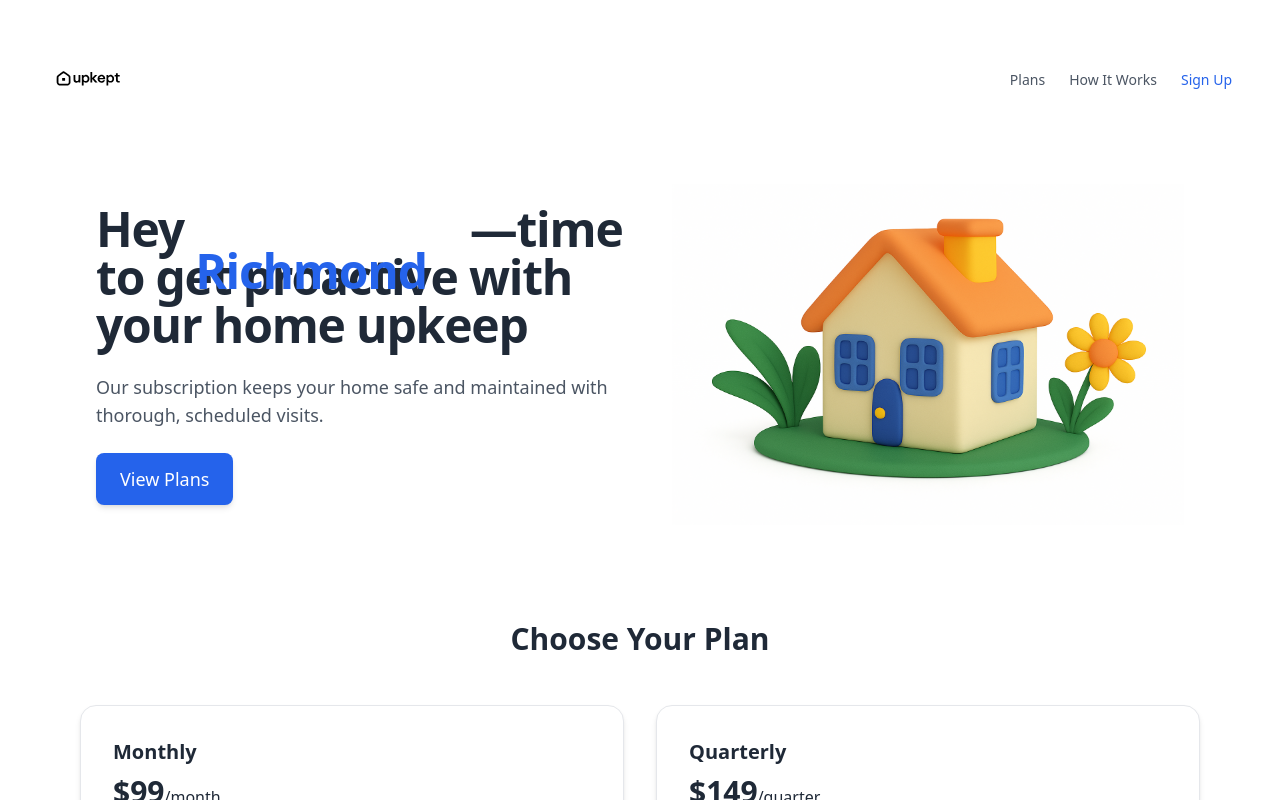
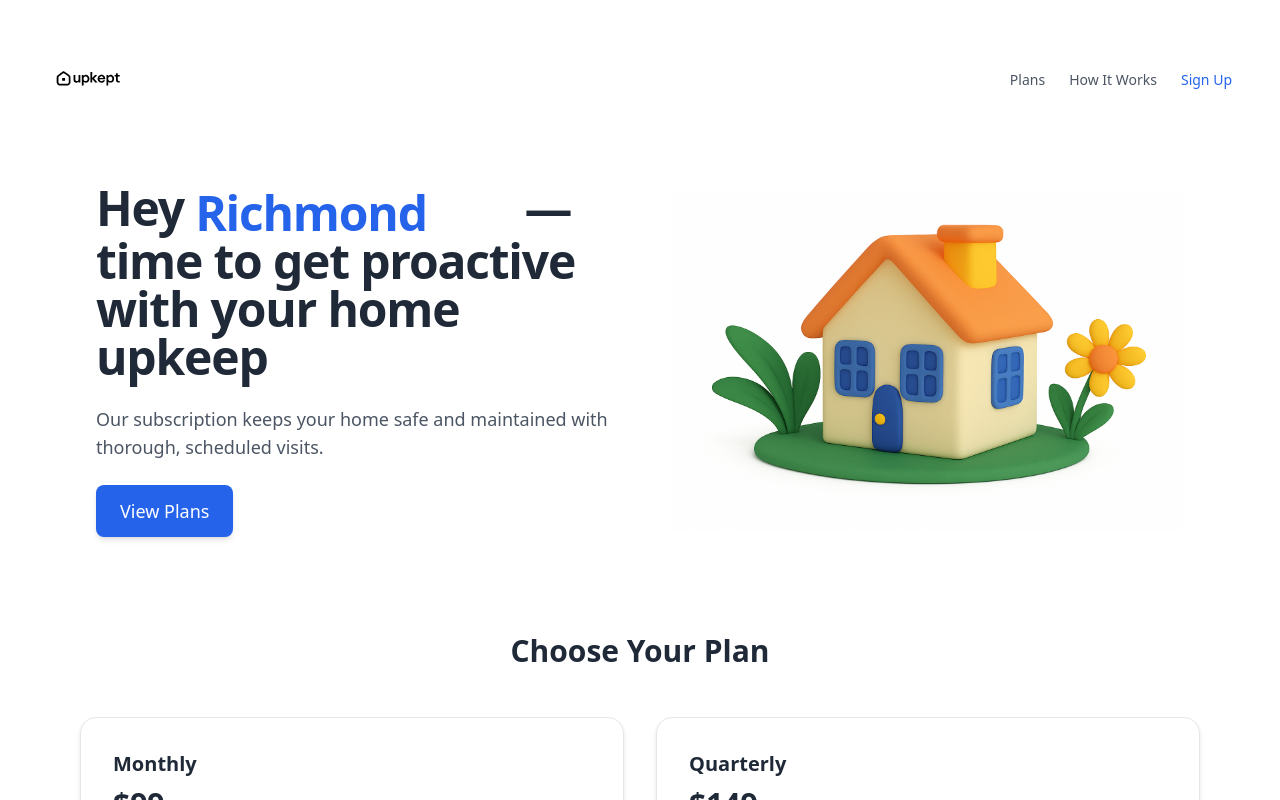
Before and after one commit to nickalodian-upkept/upkept-homepage, a Next.js app: page / in a window 1280 px wide. Shown: the top 800 px of the page. Built offline with nearby package versions, Linux system fonts and the light colour scheme.

Commit message:
Fix city rotation layout shift in hero headline

```diff
--- a/pages/index.js
+++ b/pages/index.js
@@ -41,15 +41,16 @@ export default function Home() {
           <div className="grid grid-cols-1 md:grid-cols-2 items-center gap-8">
             {/* Left Side: Headline & CTA */}
             <div className="text-left">
-              <h2 className="text-4xl sm:text-5xl font-bold leading-tight mb-6 tracking-tight">
+<h2 className="text-4xl sm:text-5xl font-bold leading-tight mb-6 tracking-tight">
   Hey{' '}
-  <span className="relative inline-block w-[10ch] text-blue-600">
+  <span className="relative inline-block w-[12ch] h-[1em] align-middle">
     {cities.map((city, index) => (
       <span
         key={city}
         className={`absolute left-0 top-0 transition-opacity duration-500 ${
           index === currentCity ? 'opacity-100' : 'opacity-0'
-        }`}
+        } text-blue-600`}
+        style={{ width: '100%' }}
       >
         {city}
       </span>
```
